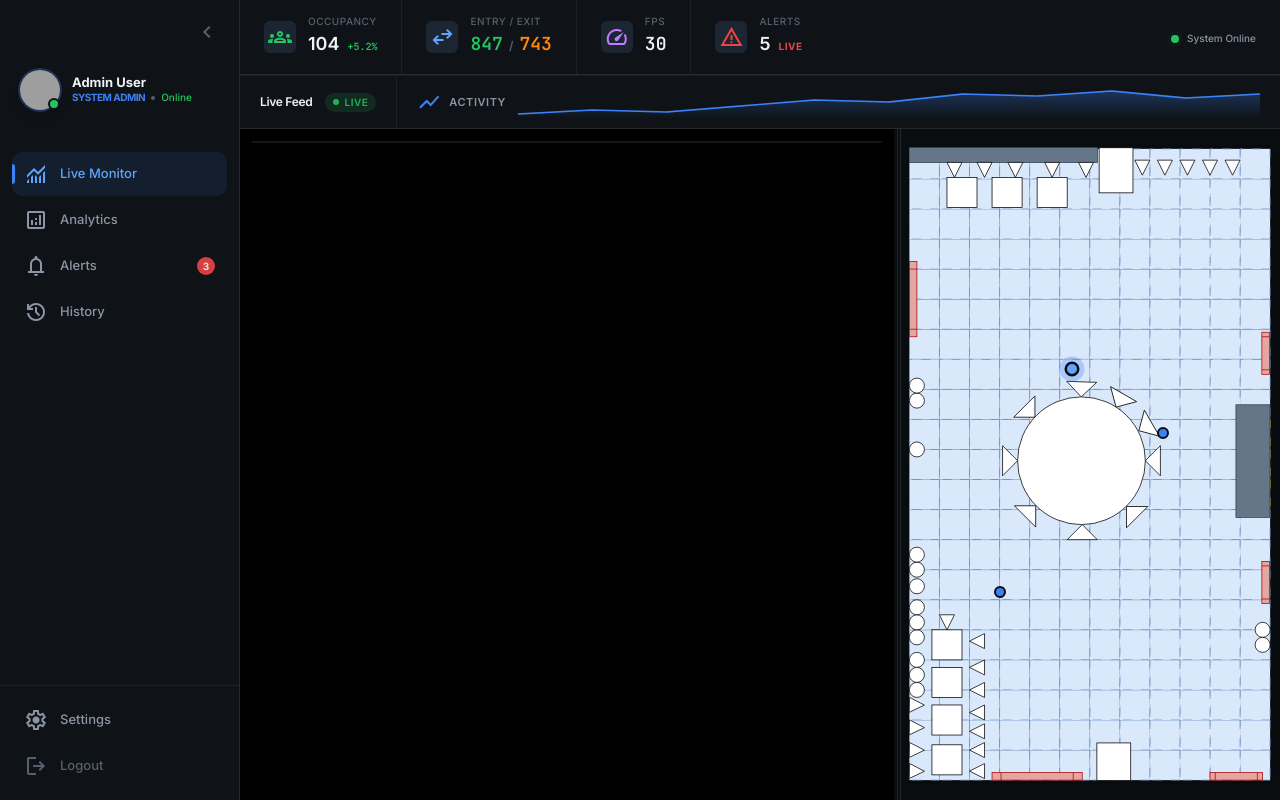
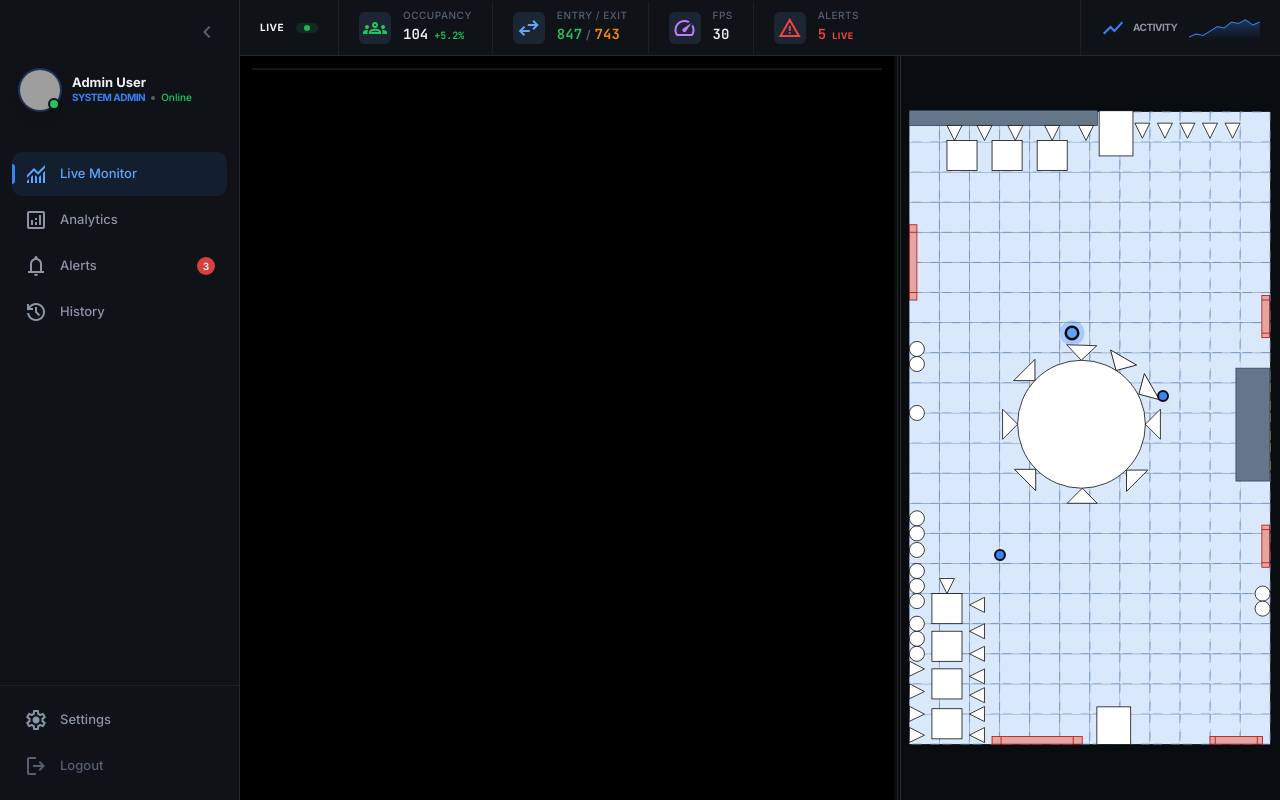
Before and after one commit to nxc1802/DAT_Frontend, a Next.js app: page / in a window 1280 px wide. Built offline with nearby package versions, Linux system fonts and the light colour scheme; grey boxes are pictures that could not be loaded.

Commit message:
feat: consolidate live monitor headers into a single compact row and remove system status

```diff
--- a/src/app/page.tsx
+++ b/src/app/page.tsx
@@ -55,27 +55,28 @@ export default function LiveMonitorPage() {
       <MainSidebar />
 
       <div className="flex-1 flex flex-col h-full overflow-hidden">
-        {/* ===== HEADER ===== */}
-        <header className="shrink-0 bg-surface-1 border-b border-border-default animate-fade-in z-10">
-          {/* Row 1: Stats strip */}
-          <StatsBar />
-
-          {/* Row 2: Live Feed label + Detection Activity */}
-          <div className="flex items-stretch border-t border-border-subtle">
-            <div className="flex items-center gap-3 px-5 py-2.5 border-r border-border-subtle shrink-0">
-              <h2 className="text-text-primary text-sm font-semibold tracking-tight">Live Feed</h2>
+        {/* ===== CONSOLIDATED HEADER ===== */}
+        <header className="shrink-0 bg-surface-1 border-b border-border-default animate-fade-in z-10 flex items-stretch h-14">
+          {/* Group 1: Live Badge */}
+          <div className="flex items-center gap-3 px-5 border-r border-border-subtle shrink-0">
+            <h2 className="text-text-primary text-xs font-bold uppercase tracking-wider">Live</h2>
             <Badge variant="success" pulse>
               <span className="w-1.5 h-1.5 rounded-full bg-success" />
-                Live
             </Badge>
           </div>
 
-            <div className="flex items-center gap-3 px-5 py-2.5 flex-1 min-w-0">
-              <div className="flex items-center gap-2 shrink-0">
+          {/* Group 2: Stats Metrics (from StatsBar) */}
+          <div className="flex-1 min-w-0 flex items-center overflow-hidden">
+            <StatsBar />
+          </div>
+
+          {/* Group 3: Activity Sparkline (Compact) */}
+          <div className="flex items-center gap-3 px-5 border-l border-border-subtle shrink-0 max-w-[200px]">
+            <div className="flex items-center gap-2">
               <span className="material-symbols-outlined text-accent text-sm">show_chart</span>
-                <span className="text-[11px] font-semibold text-text-secondary uppercase tracking-wider">Activity</span>
+              <span className="text-[10px] font-bold text-text-secondary uppercase tracking-tighter">Activity</span>
             </div>
-              <div className="flex-1 h-8 min-w-0">
+            <div className="w-24 h-6">
               <svg className="w-full h-full overflow-visible" preserveAspectRatio="none" viewBox="0 0 200 32">
                 <defs>
                   <linearGradient id="headerChartGrad" x1="0" x2="0" y1="0" y2="1">
@@ -86,7 +87,6 @@ export default function LiveMonitorPage() {
                 <path d="M0 28 L20 24 L40 26 L60 20 L80 14 L100 16 L120 8 L140 10 L160 5 L180 12 L200 8 V 32 H 0 Z" fill="url(#headerChartGrad)" />
                 <path d="M0 28 L20 24 L40 26 L60 20 L80 14 L100 16 L120 8 L140 10 L160 5 L180 12 L200 8" fill="none" stroke="var(--accent)" strokeWidth="1.5" strokeLinejoin="round" />
               </svg>
-              </div>
             </div>
           </div>
         </header>
--- a/src/components/panels/StatsBar.tsx
+++ b/src/components/panels/StatsBar.tsx
@@ -1,50 +1,39 @@
-'use client';
-
 import Link from 'next/link';
 import { useTrackingStore } from '@/stores/trackingStore';
 import MetricCard from '@/components/ui/MetricCard';
-import StatusDot from '@/components/ui/StatusDot';
 
 export default function StatsBar() {
     const stats = useTrackingStore((state) => state.stats);
 
     return (
-        <div className="flex items-center gap-px bg-surface-1 border-b border-border-default animate-fade-in">
-            {/* Metrics strip — larger padding for readability */}
-            <div className="flex items-center divide-x divide-border-subtle flex-1">
-                <div className="px-6 py-4">
+        <div className="flex items-center divide-x divide-border-subtle h-full">
+            <div className="px-5 py-2">
                 <MetricCard label="Occupancy" icon="groups" iconColor="text-success">
-                        <span className="text-lg">{stats.person_count}</span>
-                        <span className="text-success text-xs ml-2 font-mono">+{stats.person_count_change}%</span>
+                    <span className="text-base font-mono">{stats.person_count}</span>
+                    <span className="text-success text-[10px] ml-1.5 font-mono">+{stats.person_count_change}%</span>
                 </MetricCard>
             </div>
 
-                <div className="px-6 py-4">
+            <div className="px-5 py-2">
                 <MetricCard label="Entry / Exit" icon="swap_horiz" iconColor="text-accent-strong">
-                        <span className="text-success text-lg font-mono">{stats.entry_today}</span>
-                        <span className="text-text-tertiary mx-1.5">/</span>
-                        <span className="text-orange-400 text-lg font-mono">{stats.exit_today}</span>
+                    <span className="text-success text-base font-mono">{stats.entry_today}</span>
+                    <span className="text-text-tertiary mx-1">/</span>
+                    <span className="text-orange-400 text-base font-mono">{stats.exit_today}</span>
                 </MetricCard>
             </div>
 
-                <div className="px-6 py-4">
+            <div className="px-5 py-2">
                 <MetricCard label="FPS" icon="speed" iconColor="text-purple-400">
-                        <span className="text-lg font-mono">{stats.fps}</span>
+                    <span className="text-base font-mono">{stats.fps}</span>
                 </MetricCard>
             </div>
 
-                <Link href="/alerts" className="px-6 py-4 hover:bg-surface-2 transition-colors group">
+            <Link href="/alerts" className="px-5 py-2 hover:bg-surface-2 transition-colors group">
                 <MetricCard label="Alerts" icon="warning" iconColor="text-danger">
-                        <span className="text-lg">5</span>
-                        <span className="text-danger text-xs ml-2 uppercase font-bold tracking-wider">Live</span>
+                    <span className="text-base font-mono text-danger">5</span>
+                    <span className="text-danger text-[9px] ml-1.5 uppercase font-bold tracking-wider">Live</span>
                 </MetricCard>
             </Link>
         </div>
-
-            {/* System status */}
-            <div className="px-6 py-4 shrink-0">
-                <StatusDot status="online" label="System Online" />
-            </div>
-        </div>
     );
 }
```
Lines whose indentation alone changed are shown as unchanged.
